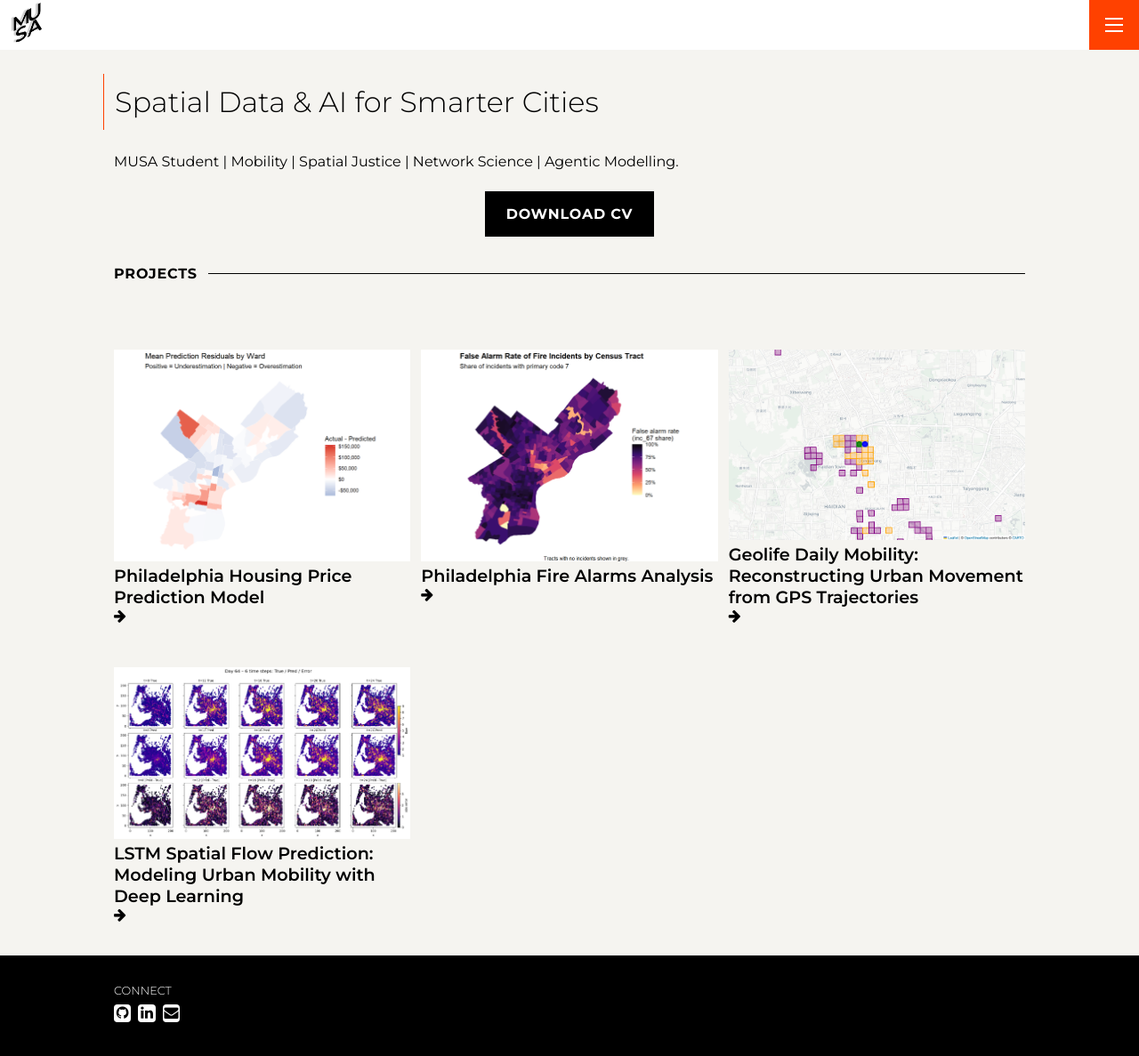
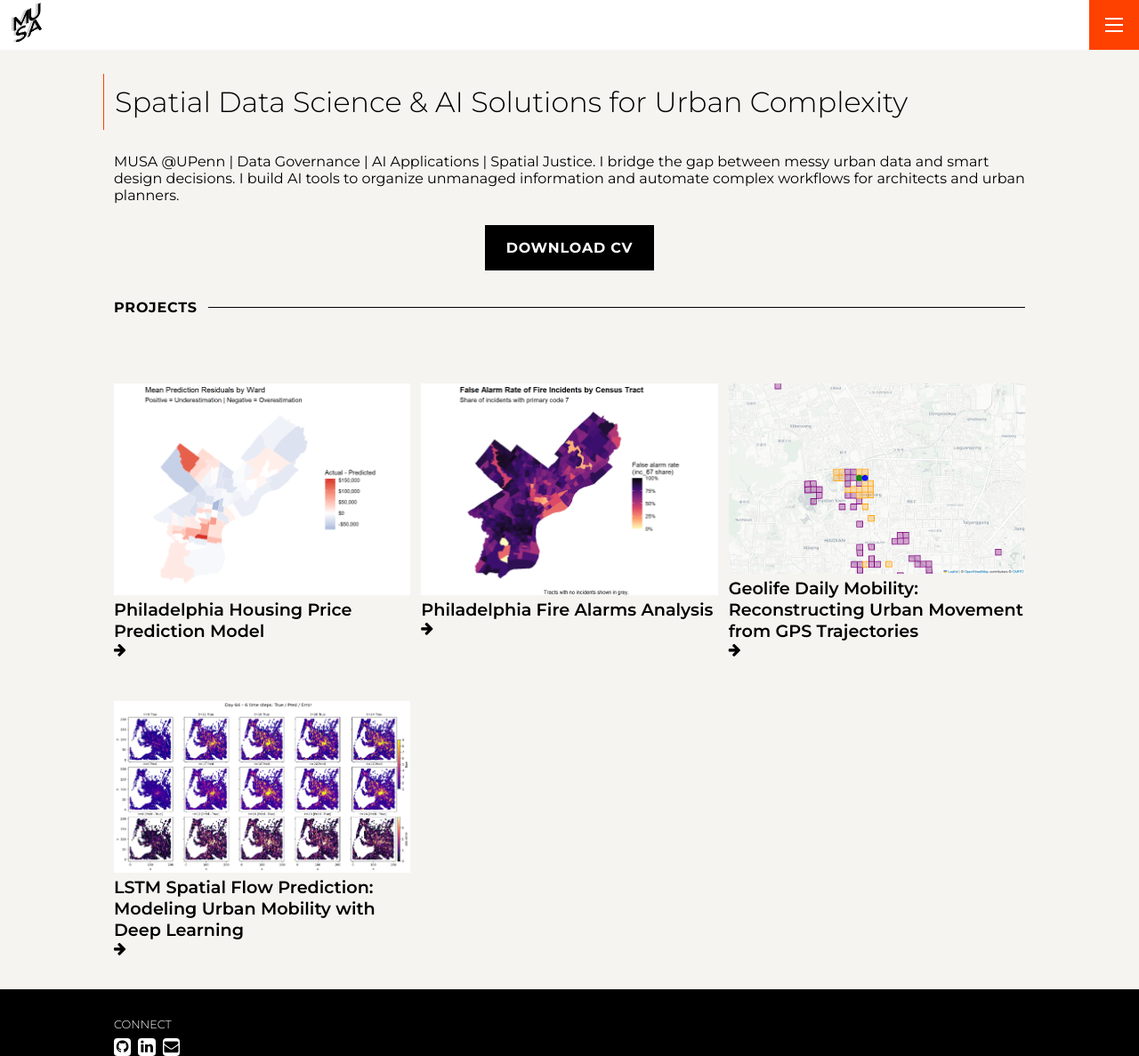
Before and after one commit to lluluciano0505/luciano_musa, a Jekyll site: the page built from index.md, in a window 1280 px wide and 1187 px high. Shown: the whole window at 89% size. Built offline with Jekyll 4.4.1, drawn with Linux system fonts in a browser that asks for light colours.

Commit message:
update the portfolio

```diff
--- a/_config.yml
+++ b/_config.yml
@@ -1,5 +1,6 @@
 # Build settings
 
+baseurl: "/luciano_musa"
 port: 4000
 markdown:  kramdown
 permalink: /:title
--- a/_data/settings.yml
+++ b/_data/settings.yml
@@ -3,9 +3,9 @@
 
 logo: '/assets/img/musa-logo.png'
 
-intro_title: Spatial Data & AI for Smarter Cities
-intro_text: |
-  MUSA Student | Mobility | Spatial Justice | Network Science | Agentic Modelling.
+intro_title: Spatial Data Science & AI Solutions for Urban Complexity
+intro_text: MUSA @UPenn | Data Governance | AI Applications | Spatial Justice.
+            I bridge the gap between messy urban data and smart design decisions. I build AI tools to organize unmanaged information and automate complex workflows for architects and urban planners.
 
 resume: '/assets/files/CV_Jingqi.pdf'
 resume_link_title: Download CV
--- a/_includes/header.html
+++ b/_includes/header.html
@@ -23,7 +23,7 @@
       <a href="{{ item.url | relative_url }}">{{ item.name }}</a>
     {% endfor %}
     {% if site.data.settings.resume %}
-      <a href="{{ site.data.settings.resume }}">{{ site.data.settings.resume_link_title }}</a>
+      <a href="{{ site.data.settings.resume | relative_url }}">{{ site.data.settings.resume_link_title }}</a>
     {% endif %}
   </nav>
 
```
Also changed, not shown: 4 other files.
